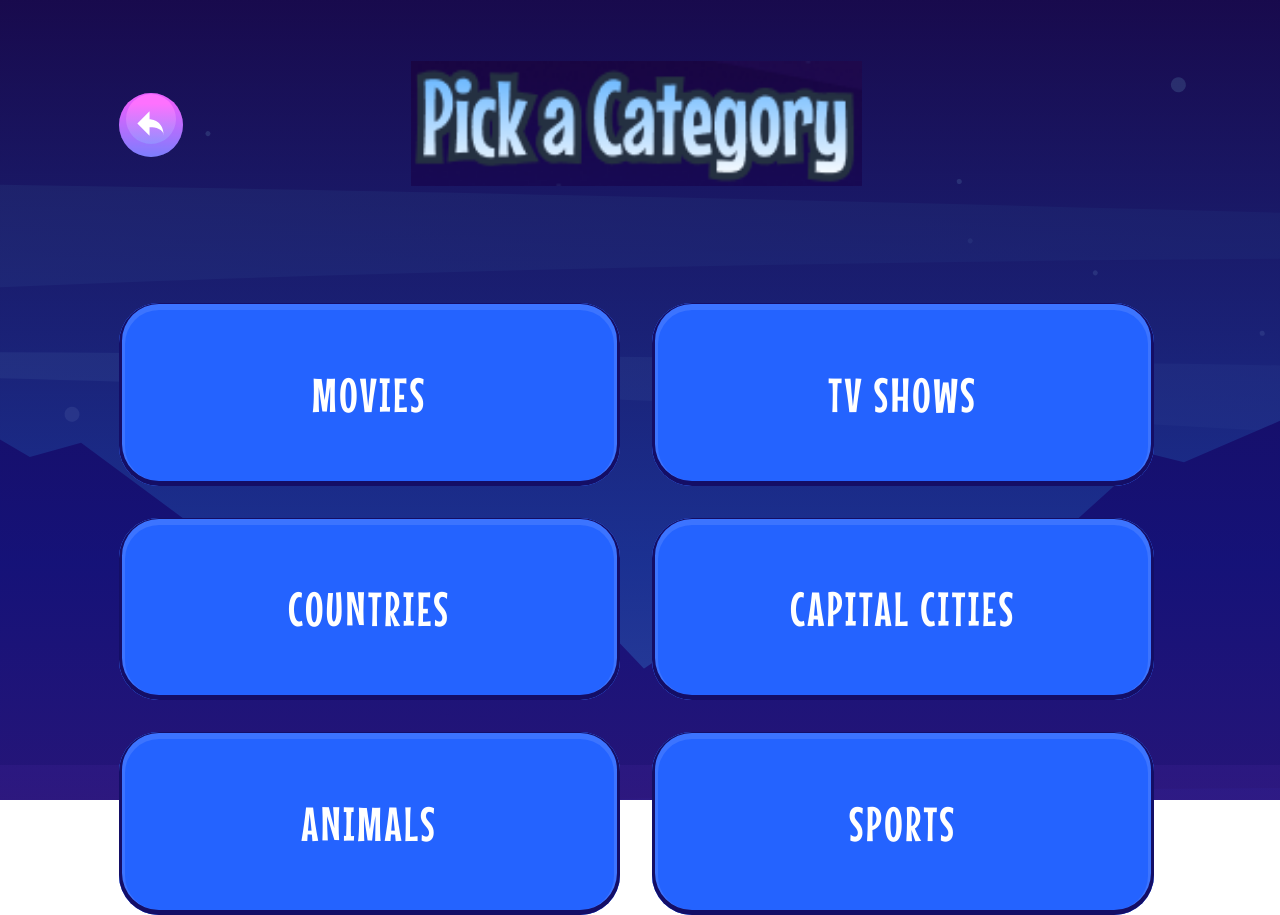
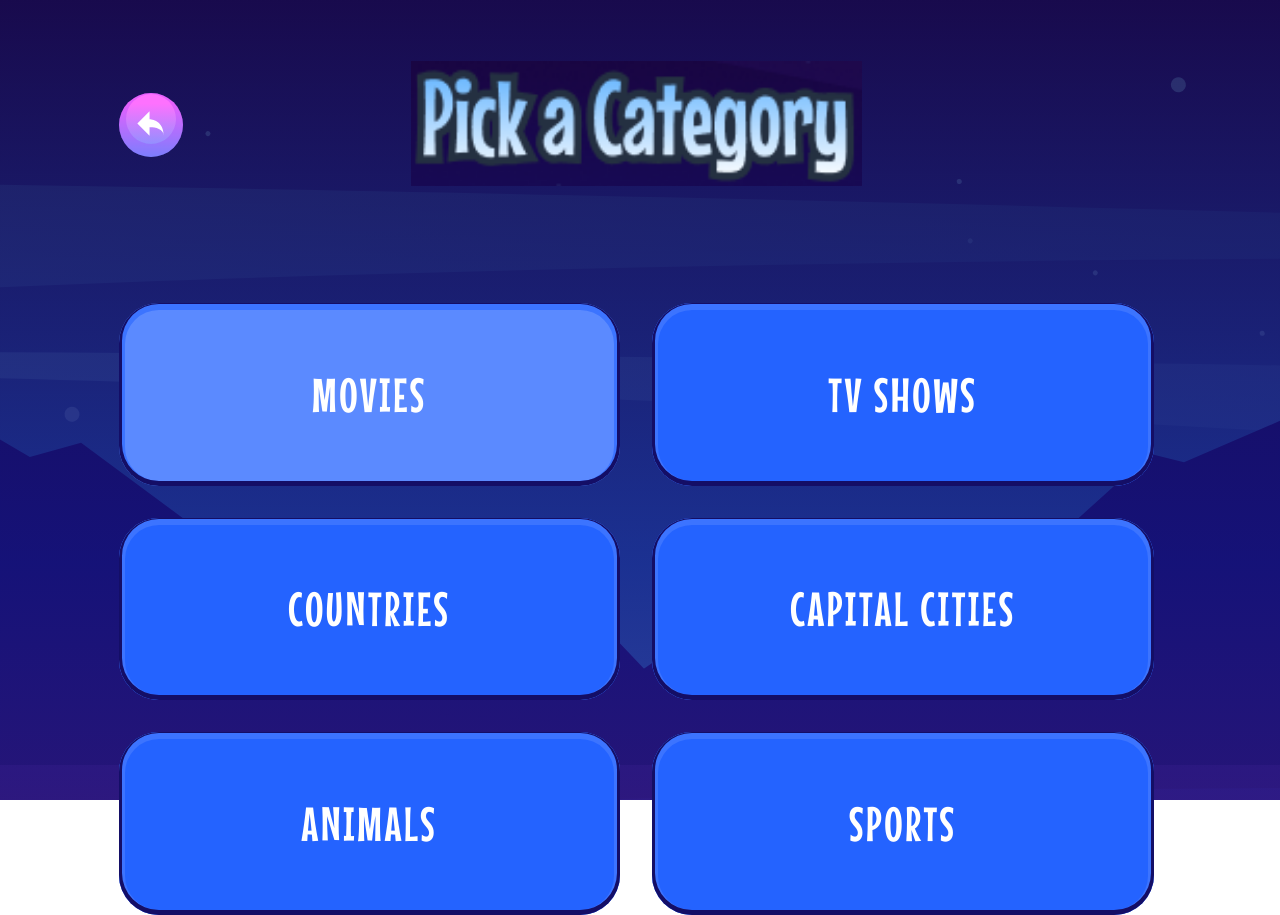
Before and after one commit to wallas938/hangman-ang, an Angular app: page /choose-category in a window 1280 px wide. In both pictures the pointer is over the button "MOVIES". Built offline with nearby package versions, Linux system fonts and the light colour scheme.

Commit message:
few states added to buttons

```diff
--- a/src/app/categories/categories.component.scss
+++ b/src/app/categories/categories.component.scss
@@ -57,6 +57,10 @@
         box-shadow: 0px -2px 0px 3px #140E66 inset, 0px 1px 0px 6px #3C74FF inset;
         color: $White;
         font-size: toRem(24, 16);
+        &:hover {
+          background: linear-gradient(0deg, rgba(255, 255, 255, 0.25) 0%, rgba(255, 255, 255, 0.25) 100%), #2463FF;
+          box-shadow: 0px -2px 0px 3px #140E66 inset, 0px 1px 0px 6px #3C74FF inset;
+        }
         @include breakpoint-up(medium) {
           @include HeadingM;
           flex-grow: 1;
--- a/src/app/game/game.component.scss
+++ b/src/app/game/game.component.scss
@@ -134,7 +134,6 @@
         justify-content: center;
         align-items: center;
         border-radius: toRem(12, 16);
-        cursor: pointer;
         @include breakpoint-up(medium) {
           width: toRem(88, 16);
           height: toRem(112, 16);
@@ -154,6 +153,9 @@
         &.found {
           background: $Blue;
           box-shadow: 0px -2px 0px 3px #140E66 inset, 0px 1px 0px 6px #3C74FF inset;
+          &:hover {
+            box-shadow: unset;
+          }
           span {
             color: $White;
             font-size: toRem(40, 16);
```
